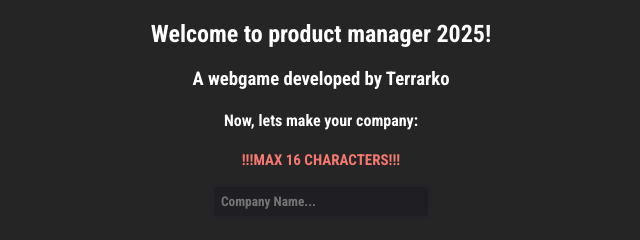
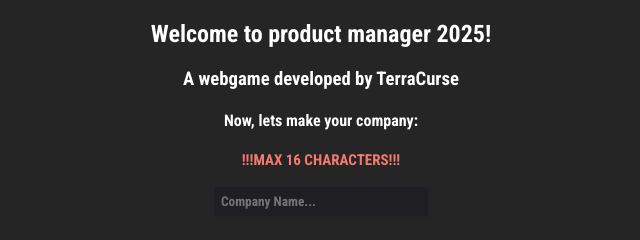
Before and after one commit to TerraCurse/CompanyManager, a plain HTML site: page index.html in a window 1280 px wide. Shown: the top 240 px of the page, 319-959 px from the left. Drawn offline with Linux system fonts and the light colour scheme; a web font is replaced by a local one.

Commit message:
Changed creator name.

```diff
--- a/index.html
+++ b/index.html
@@ -14,7 +14,7 @@
     <h5 id="toolbar"><button title="Switches to the Settings tab." id="settingsbutton" class="uibutton" style="font-size: 15px;"><img src="Images/settings.svg" style="width: 16px; height: 16px; transform: translateY(2px);">Settings</button><button id="shopbutton" title="Switches to the Products tab." class="uibutton"  style="font-size: 15px;"><img src="Images/products.svg" style="width: 16px; height: 16px; transform: translateY(2px);">Company Products</button><button id="infobutton" title="Switches to the Company Information tab." class="uibutton"  style="font-size: 15px;"><img src="Images/info.svg" style="width: 16px; height: 16px; transform: translateY(2px);">Info</button></h5>
     <div class="center" id="create">
         <h2>Welcome to product manager 2025!</h2>
-        <h3>A webgame developed by Terrarko</h3>
+        <h3>A webgame developed by TerraCurse</h3>
         <h4>Now, lets make your company:</h4>
         <h1 style="font-size: 15px; color: #f57971;">!!!MAX 16 CHARACTERS!!!</h1>
         <input placeholder="Company Name..." type="text" id="cname" maxlength="16" style="width: 200px;">
--- a/main.js
+++ b/main.js
@@ -9,8 +9,9 @@ var cansearch = false
 var cancreate = true
 var cbalance = 0
 var income = 0
-const delay = ms => new Promise(res => setTimeout(res, ms));
 document.getElementById('toolbar').style.display = 'none';
+
+console.log("main.js is up and running! thanks for playing this small webgame btw.")
 
 function checkproducts(productName){
     for (const child of document.getElementsByClassName('productz')){
```
